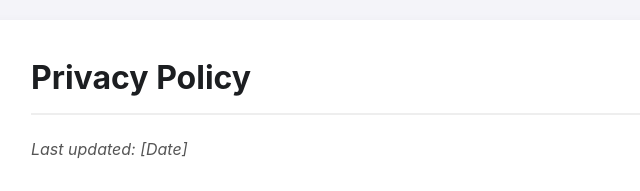
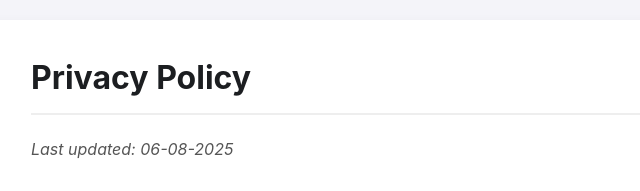
Before and after one commit to mukulraj23/anymate-live-chat, a website: page public/privacy.html in a window 1280 px wide. Shown: the top 191 px of the page, 209-849 px from the left. Drawn offline with Linux system fonts and the light colour scheme.

Commit message:
Update privacy.html

```diff
--- a/public/privacy.html
+++ b/public/privacy.html
@@ -9,7 +9,7 @@
 <body>
     <div class="container">
         <h1>Privacy Policy</h1>
-        <p><em>Last updated: [Date]</em></p>
+        <p><em>Last updated: 06-08-2025</em></p>
 
         <h2>Introduction</h2>
         <p>Welcome to AnyMate. We are committed to protecting your privacy. This Privacy Policy explains what information we collect and why.</p>
```
